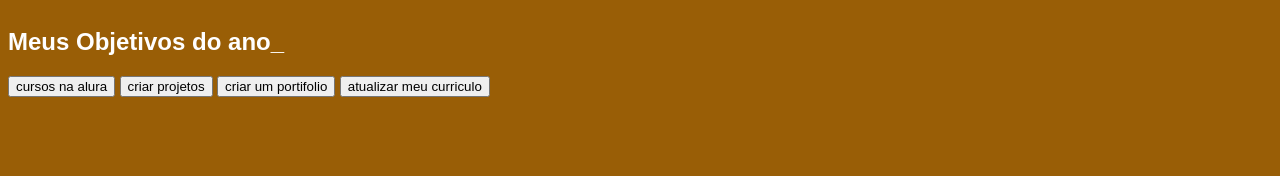
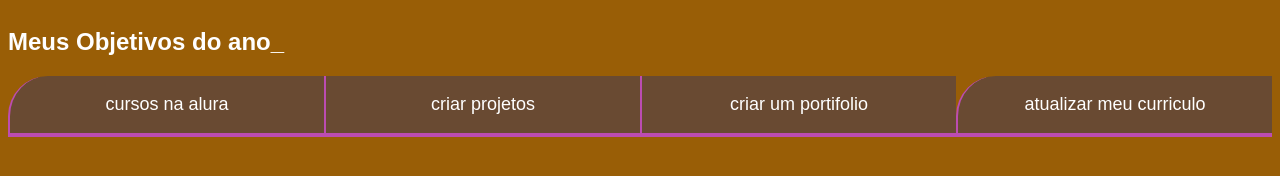
Before and after one commit to lohan9876/metas2024, a plain HTML site: page index.html in a window 1280 px wide. Drawn offline with Linux system fonts and the light colour scheme; a web font is replaced by a local one.

Commit message:
Add files via upload

```diff
--- a/index.html
+++ b/index.html
@@ -1,19 +1,25 @@
 <!DOCTYPE html>
 <html lang="pt-br">
+
 <head>
     <meta charset="UTF-8">
     <meta name="viewport" content="width=device-width, initial-scale=1.0">
     <title>meus objetivos</title>
     <link rel="stylesheet" href="style.css">
+    <link rel="Chakra" href="fontes">
 </head>
+
 <body>
     <section class="conteudo-principal"></section>
     <h2 class=”titulo-principal”>Meus Objetivos do ano<span>_<span></h2>
+
     <div class="botoes">
         <button class="botao">cursos na alura</button>
         <button class="botao">criar projetos</button>
         <button class="botao">criar um portifolio</button>
         <button class="botao">atualizar meu curriculo</button>
     </div>
+
 </body>
+
 </html>
--- a/style.css
+++ b/style.css
@@ -1,4 +1,4 @@
-@import url(https://fonts.google.com/share?selection.family=Micro+5);
+@import url(https://fonts.google.com/specimen/Chakra+Petch?selection.family=Micro+5&query=chakra);
 :root {
     --cor-de-fundo:#995E06;
     --verde:#6FFF57;
@@ -22,10 +22,47 @@ body {
     margin: 0 auto;
     }
 
-.titulo-principal { text-align: left;
+.titulo-principal {
+    text-align: left;
     width: 100%;
     font-size: 32px;
     }
 
 .titulo-principal span {
-        color: var(--verde); }
+        color: var(--verde);
+    }
+
+.botao {
+
+    background-color: var(--botao-inativo);
+    color: var(--branco0);
+    display: flex;
+    justify-content: center;
+    padding: 1em;
+    font-size: 18px;
+    align-items: center;
+    width: 100%;
+
+    border-bottom: 4px solid var(--botao-ativo);
+    border-left: 2px solid var(--botao-ativo);
+    border-right: var(--botao-ativo);
+    border-top: none;
+}
+
+.botoes {
+    display: block;
+}
+@media screen and (min-width: 768px) {
+    .botoes{
+        display: flex;
+    }
+
+}
+
+.botao:first-child {
+    border-radius: 40px 0 0 0;
+}
+
+.botao:last-child {
+    border-radius: 40px 0 0 0;
+}
```
